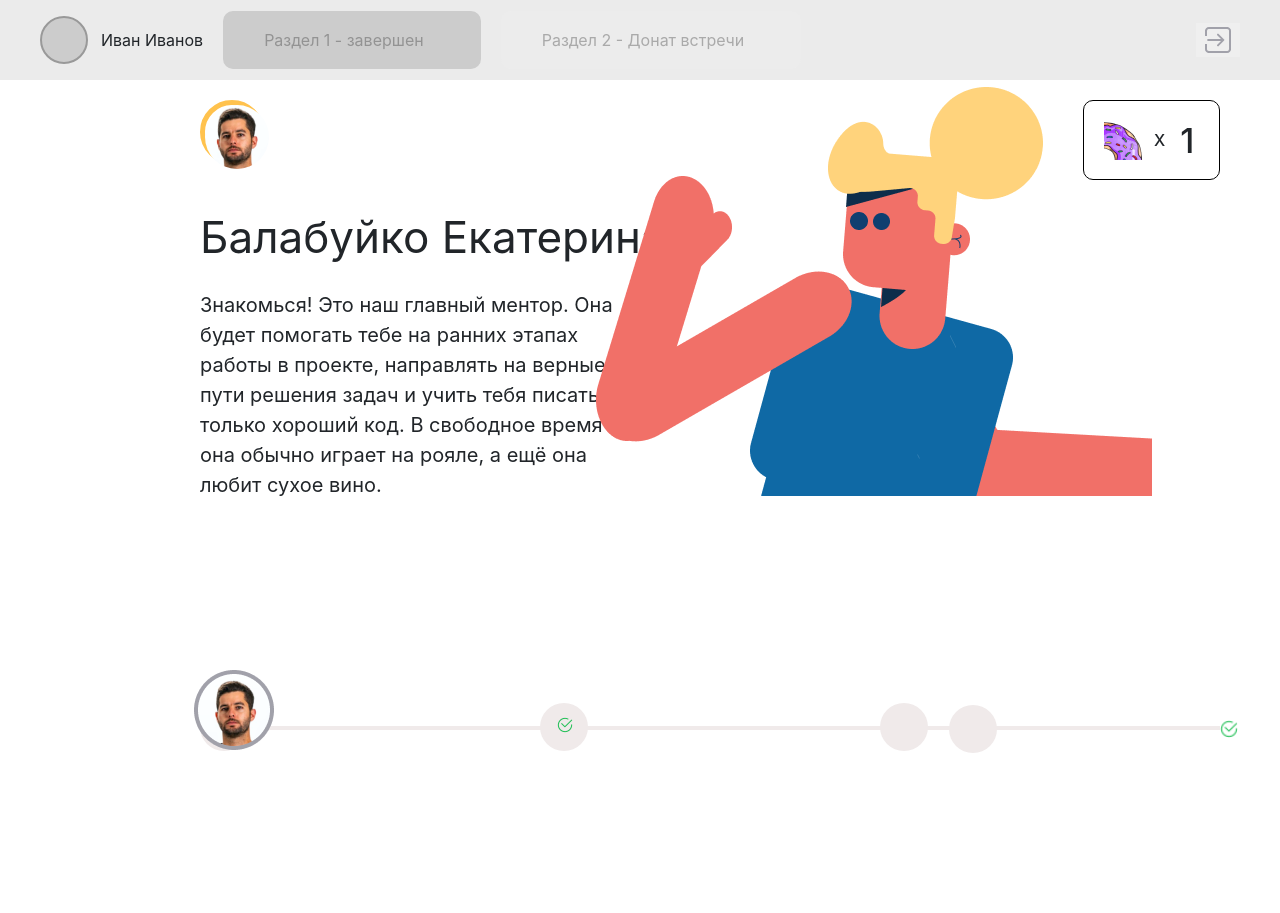
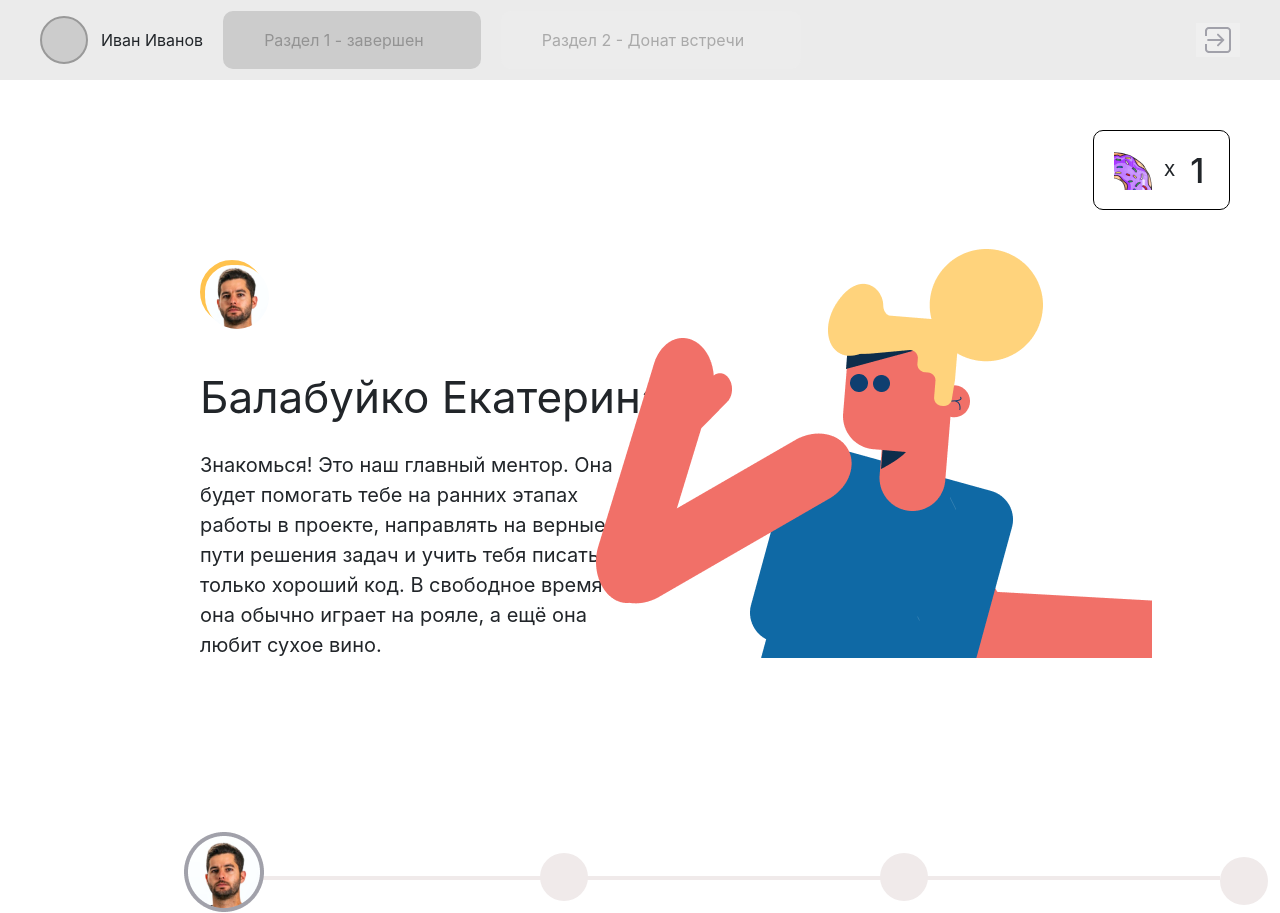
Before and after one commit to useGaba/oggetto-case, a React (Create React App) app in the folder app-case/: page /onboarding in a window 1280 px wide. Before the commit the page ends 800 px from the top, so only its background shows below. Built offline with nearby package versions, Linux system fonts and the light colour scheme.

Commit message:
fix proggress bar

```diff
--- a/app-case/src/css/onboarding.css
+++ b/app-case/src/css/onboarding.css
@@ -4,14 +4,18 @@
 	max-width: 1600px;
 	width: 100%;
 	background-color: rgba(255, 255, 255, 0.7);
+  /* overflow-x: hidden;   */
+}
+
+
+.onboarding__content{
 }
 .onboarding__donut {
 	width: 137px;
 	height: 80px;
-	/*margin-top: 50px;
-	margin-left: 1337px; */
-	position: absolute;
-	right: 60px;
+  margin: 50px auto;
+  margin-right: 50px;
+  /* position: absolute; */
 	border: 1px solid black;
 	border-radius: 10px;
 	display: flex;
@@ -22,6 +26,7 @@
 
 .onboarding__donut-img {
 	margin-right: 10px;
+  /* max-width: 100px; */
 }
 .onboarding__donut__count {
 	font-size: 34px;
@@ -34,7 +39,7 @@
 }
 
 .onboarding__container {
-	margin-top: 20px;
+	margin-top: 50px;
 	padding-left: 200px;
 	position: relative;
 }
@@ -54,6 +59,7 @@
 
 .persone__description {
 	max-width: 415px;
+  height: 200px;
 	font-size: 20px;
 }
 
@@ -90,6 +96,7 @@
   z-index: 10000;
 }
 
+
 .last__step__item {
   height: 48px;
   width: 48px;
@@ -97,8 +104,9 @@
   background-color: #f0eaea;
   position: absolute;
   bottom: -15px;
-	right: 283px;
+  left: calc(79.3%);
 }
+
 
 .step__item:not(:last-child) {
 	border-bottom: 4px solid #f0eaea;
@@ -127,8 +135,30 @@
 
 .step__item-active {
 	position: absolute;
-	top: 400%;
-	left: -2%;
+	top: 600%;
+	left: -5%;
+}
+
+.step__item-last{
+  /* position: relative; */
+  padding-right: 0px;
+}
+
+.step__item-last .step__item-active{
+ top:400%;
+}
+
+.step__item-last img{
+  position: absolute;
+  display: block;
+  /* left: -50%; */
+  /* position: absolute; */
+  /* left:25%; */
+}
+
+.onboarding__progress{
+  /* overflow-x: hidden; */
+    /* overflow-y: scroll; */
 }
 
 .modal__container {
--- a/app-case/src/pages/Onboarding.js
+++ b/app-case/src/pages/Onboarding.js
@@ -166,22 +166,102 @@ function Onboarding() {
             </>
           )}
 
+          {donuts === 0 ? (
             <div className="onboarding__progress">
               <ul className="step">
-							<li className="step__item">
+                <div className="step__item">
                   <div className="step__item-active">
                     <img src={manGray} alt="" />
                   </div>
-							</li>
-							<li className="step__item">
-								<img src={check} alt="" />
-							</li>
-							<li className="step__item"></li>
-							<img className="last__img" src={check} alt="" />
+                </div>
+                <div className="step__item"></div>
 
-							<div className="last__step__item"></div>
+                <div className="step__item "></div>
+
+                <div className="step__item step__item-last "></div>
               </ul>
             </div>
+          ) : null}
+          {donuts === 1 ? (
+            <div className="onboarding__progress">
+              <ul className="step">
+                <div className="step__item">
+                  <img src={check} alt="" />
+                </div>
+                <div className="step__item">
+                  <div className="step__item-active">
+                    <img src={manGray} alt="" />
+                  </div>
+                </div>
+
+                <div className="step__item "></div>
+
+                <div className="step__item step__item-last "></div>
+              </ul>
+            </div>
+          ) : null}
+          {donuts === 2 ? (
+            <div className="onboarding__progress">
+              <ul className="step">
+                <div className="step__item">
+                  <img src={check} alt="" />
+                </div>
+                <div className="step__item">
+                  <img src={check} alt="" />
+                </div>
+
+                <div className="step__item ">
+                  <div className="step__item-active">
+                    <img src={manGray} alt="" />
+                  </div>
+                </div>
+
+                <div className="step__item step__item-last "></div>
+              </ul>
+            </div>
+          ) : null}
+          {donuts === 3 ? (
+            <div className="onboarding__progress">
+              <ul className="step">
+                <div className="step__item">
+                  <img src={check} alt="" />
+                </div>
+                <div className="step__item">
+                  <img src={check} alt="" />
+                </div>
+
+                <div className="step__item ">
+                  <img src={check} alt="" />
+                </div>
+
+                <div className="step__item step__item-last ">
+                  <div className="step__item-active">
+                    <img src={manGray} alt="" />
+                  </div>
+                </div>
+              </ul>
+            </div>
+          ) : null}
+          {donuts === 4 ? (
+            <div className="onboarding__progress">
+              <ul className="step">
+                <div className="step__item">
+                  <img src={check} alt="" />
+                </div>
+                <div className="step__item">
+                  <img src={check} alt="" />
+                </div>
+
+                <div className="step__item ">
+                  <img src={check} alt="" />
+                </div>
+
+                <div className="step__item step__item_-last">
+                  <img className="" src={check} alt="" />
+                </div>
+              </ul>
+            </div>
+          ) : null}
         </div>
       </main>
     </div>
```
Lines whose indentation alone changed are shown as unchanged.
